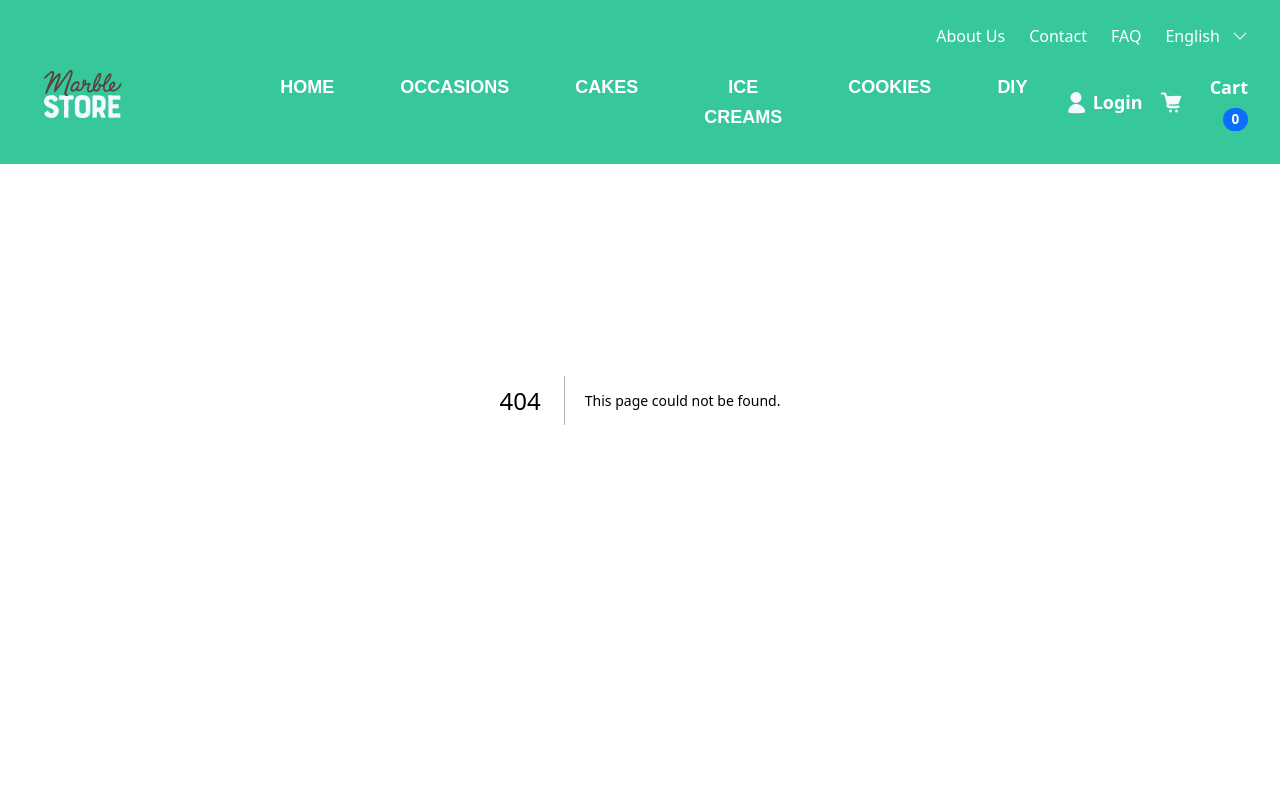
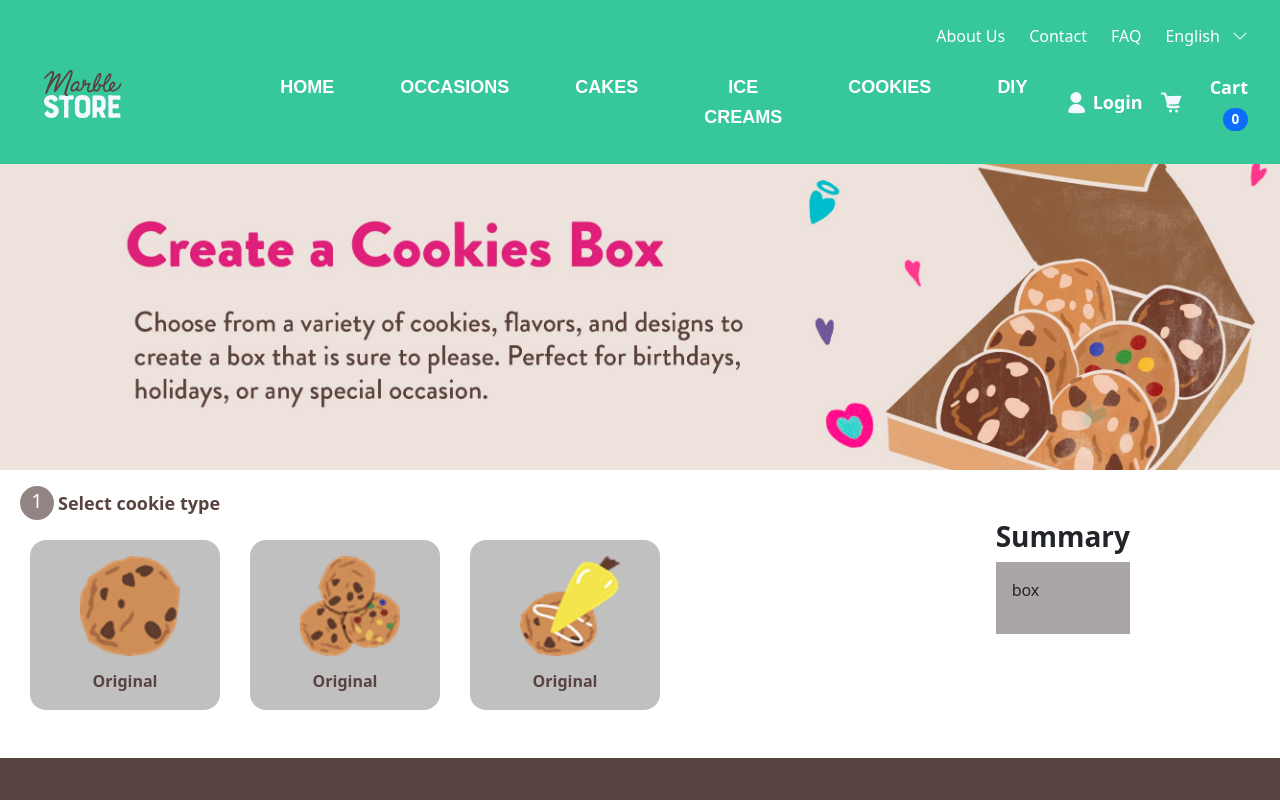
Before and after one commit to AdilKhan-tech/marble-store, a Next.js app in the folder client/: page /cookies in a window 1280 px wide. Before the commit this address had no page. Shown: the top 800 px of the page. Built offline with nearby package versions, Linux system fonts and the light colour scheme.

Commit message:
create a cookies page

```diff
--- /dev/null
+++ b/client/app/cookies/page.js
@@ -0,0 +1,10 @@
+import React from 'react'
+import Cookies from '../../components/frontend/cookies/Cookies'
+
+function Page() {
+  return (
+    <main><Cookies/></main>
+  )
+}
+
+export default Page
--- a/client/components/Header.js
+++ b/client/components/Header.js
@@ -34,10 +34,10 @@ function Header() {
                   <div>
                     <ul className="navbar-nav mx-auto">
                       <li className="nav-item"><a className="nav-link mt-3 fs-18" href="./Landing" role="button">HOME</a></li>
-                      <li className="nav-item"><a className="nav-link mt-3 fs-18" href="#" role="button">OCCASIONS</a></li>
+                      <li className="nav-item"><a className="nav-link mt-3 fs-18" href="./occasions" role="button">OCCASIONS</a></li>
                       <li className="nav-item"><a className="nav-link mt-3 fs-18" href="./cakes" role="button">CAKES</a></li>
                       <li className="nav-item"><a className="nav-link mt-3 fs-18" href="./icecreams" role="button">ICE CREAMS</a></li>
-                      <li className="nav-item"><a className="nav-link mt-3 fs-18" href="#" role="button">COOKIES</a></li>
+                      <li className="nav-item"><a className="nav-link mt-3 fs-18" href="./cookies" role="button">COOKIES</a></li>
                       <li className="nav-item"><a className="nav-link mt-3 fs-18" href="./diy" role="button">DIY</a></li>
                     </ul>
                   </div>
--- /dev/null
+++ b/client/components/frontend/cookies/Cookies.js
@@ -0,0 +1,55 @@
+import React from "react";
+
+function Cookies() {
+  return (
+    <main>
+      <section className="cookies-section">
+        <div className="">
+          <img style={{ marginTop: "134px", position: "relative", width: "100%" }} src="./assets/images/cooki-box.jpg" alt="cake banner" />
+        </div>
+        <div className="d-flex justify-content-start align-items-center ms-3 mt-3">
+          <span className="new-badge rounded-5 d-flex justify-content-center text-white ms-1 fs-5">1</span>
+          <h5 className="fs-18 color-brown m-0 ms-1">Select cookie type</h5>
+        </div>
+        <div className="d-flex justify-content-between">
+        <div className="d-flex justify-content-start mb-5">
+        <div className="d-flex">
+            <div className="cookies-card border-0 rounded-4">
+              <img className="mt-3 cookies-img" src="./assets/images/Regular-Cookie@300x.png" alt="Card image" style={{marginInline:"50px"}}/>
+              <div className="card-body align-items-center">
+                <h6 className="text-center color-brown mt-3 fs-24 fw-bold">Original</h6>
+              </div>
+            </div>
+        </div>
+        <div className="d-flex">
+            <div className="cookies-card border-0 rounded-4">
+              <img className="mt-3 cookies-img" src="./assets/images/Big-Bite-Cookie@300x.png" alt="Card image" style={{marginInline:"50px"}}/>
+              <div className="card-body align-items-center">
+                <h6 className="text-center color-brown mt-3 fs-24 fw-bold">Original</h6>
+              </div>
+            </div>
+        </div>
+        <div className="d-flex">
+            <div className="cookies-card border-0 rounded-4">
+              <img className="mt-3 cookies-img" src="./assets/images/DIY Cookie@300x.png" alt="img-fluid" style={{marginInline:"50px"}}/>
+              <div className="card-body align-items-center">
+                <h6 className="text-center color-brown mt-3 fs-24 fw-bold">Original</h6>
+              </div>
+            </div>
+        </div>
+        </div>
+        <div className="" style={{marginInlineEnd:"150px"}}>
+            <div>
+                <h3 className="fw-24 fw-bold">Summary</h3>
+            </div>
+            <div className="bg-brown-light p-3">
+                <p>box <span className=""></span></p>
+            </div>
+        </div>
+        </div>
+      </section>
+    </main>
+  );
+}
+
+export default Cookies;
--- a/client/public/assets/css/Frontend.css
+++ b/client/public/assets/css/Frontend.css
@@ -136,3 +136,27 @@ body {
   line-height: 1.25;
   padding-bottom: 14px !important;
 }
+.cookies-card{
+  height: 170px;
+  width: 190px;
+  background-color: silver;
+  margin-inline-start: 30px;
+  margin-top: 20px;
+}
+.cookies-card:hover {
+  background-color: #1d889250;
+}
+.cookies-img {
+  height: 100px;
+  width: 100px;
+  margin-inline-start: 90px;
+}
+.new-badge{
+  height: 34px;
+  width: 34px;
+  background-color: rgba(88, 67, 64, 0.651);
+}
+.bg-brown-light{
+  background-color: rgba(78, 69, 68, 0.473);
+
+}
```
Also changed, not shown: client/app/occasions/page.js (added, +10 -0 lines), client/components/frontend/occasions/Occasions.js (added, +9 -0 lines), client/public/assets/images/Big-Bite-Cookie@300x.png (renamed from client/public/assets/images/Big Bite Cookie@300x.png), client/public/assets/images/Regular-Cookie@300x.png (renamed from client/public/assets/images/Regular Cookie@300x.png).
